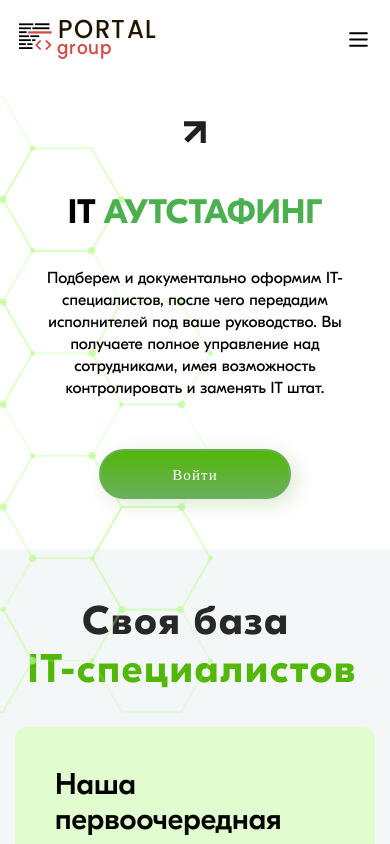
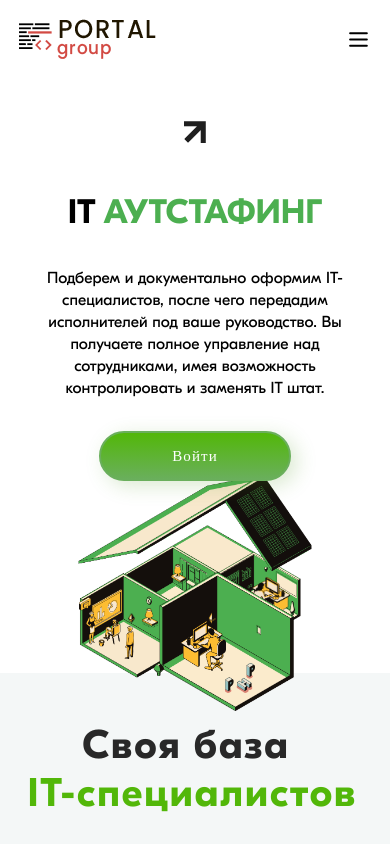
Before and after one commit to apuc/-outstaffing_land, a Vue app: page / in a window 390 px wide. Shown: the top 844 px of the page. Built offline with nearby package versions, Linux system fonts and the light colour scheme.

Commit message:
fix(Outstaffing): исправил изображения под мобилки и выровнял
немного поменял верстку

```diff
--- a/src/components/outstaffing/Outstaffing.vue
+++ b/src/components/outstaffing/Outstaffing.vue
@@ -1,16 +1,5 @@
 <template>
   <section class="outstaffing">
-    <div class="container-absolute-outstaffing">
-      <img class="img-1" src="../../assets/img/main-image/1.png" alt="1">
-      <img class="img-2" src="../../assets/img/main-image/2.png" alt="2">
-      <img class="img-3" src="../../assets/img/main-image/3.png" alt="3">
-      <img class="img-4" src="../../assets/img/main-image/4.png" alt="4">
-      <img class="img-5" src="../../assets/img/main-image/5.png" alt="5">
-      <img class="img-6" src="../../assets/img/main-image/6.png" alt="6">
-      <img class="img-7" src="../../assets/img/main-image/7.png" alt="7">
-      <img class="img-8" src="../../assets/img/main-image/8.png" alt="8">
-      <img class="img-9" src="../../assets/img/main-image/9.png" alt="9">
-    </div>
     <img class="background-circle" src="../../assets/img/circle-background.png" alt="background-circle">
     <h2 class="z-index-1">RUBY ON RAIlS - PHP - PYTHON - VUE.JS - REACT. JS</h2>
     <div class="container">
@@ -27,6 +16,17 @@
         <button class="autorization">
           Войти
         </button>
+      </div>
+      <div class="container-absolute-outstaffing">
+        <img class="img-1" src="../../assets/img/main-image/1.png" alt="1">
+        <img class="img-2" src="../../assets/img/main-image/2.png" alt="2">
+        <img class="img-3" src="../../assets/img/main-image/3.png" alt="3">
+        <img class="img-4" src="../../assets/img/main-image/4.png" alt="4">
+        <img class="img-5" src="../../assets/img/main-image/5.png" alt="5">
+        <img class="img-6" src="../../assets/img/main-image/6.png" alt="6">
+        <img class="img-7" src="../../assets/img/main-image/7.png" alt="7">
+        <img class="img-8" src="../../assets/img/main-image/8.png" alt="8">
+        <img class="img-9" src="../../assets/img/main-image/9.png" alt="9">
       </div>
     </div>
   </section>
@@ -226,7 +226,87 @@ h2 {
     background-color: #ffffff;
   }
   .container-absolute-outstaffing {
-    display: none;
+    /*display: none;*/
+    display: block;
+    width: 100%;
+    height: 160px;
+    position: relative;
+    top: 0;
+    left: 0;
+  }
+
+  img.img-1 {
+    width: 233px;
+    height: 236px;
+    top: 80px;
+    left: 50%;
+    right: 50%;
+    transform: translate(-50%, -50%);
+    z-index: 0;
+  }
+  img.img-2 {
+    top: 105px;
+    left: 50%;
+    right: 50%;
+    transform: translate(-53px, -50%);
+    width: 16px;
+    height: 19px;
+  }
+  img.img-3 {
+    top: 84px;
+    left: 50%;
+    right: 50%;
+    transform: translate(53px, -50%);
+    width: 42px;
+    height: 40px;
+  }
+  img.img-4 {
+    top: 111px;
+    left: 50%;
+    right: 50%;
+    transform: translate(-116px, -50%);
+    width: 55px;
+    height: 70px;
+  }
+  img.img-5 {
+    top: 105px;
+    left: 50%;
+    right: 50%;
+    transform: translate(-67px, -50%);
+    width: 7px;
+    height: 10px;
+  }
+  img.img-6 {
+    top: 61px;
+    left: 50%;
+    right: 50%;
+    transform: translate(-24px, -50%);
+    width: 15px;
+    height: 20px;
+  }
+  img.img-7 {
+    top: 105px;
+    left: 50%;
+    right: 50%;
+    transform: translate(13px, -50%);
+    width: 8px;
+    height: 13px;
+  }
+  img.img-8 {
+    top: 133px;
+    left: 50%;
+    right: 50%;
+    transform: translate(-14px, -50%);
+    width: 45px;
+    height: 50px;
+  }
+  img.img-9 {
+    top: 165px;
+    left: 50%;
+    right: 50%;
+    transform: translate(30px, -50%);
+    width: 30px;
+    height: 30px;
   }
 
   .arrow-right-top {
@@ -269,7 +349,8 @@ h2 {
   }
 
   .autorization {
-    margin: 50px auto;
+    margin: 32px auto;
+    padding: 0;
     width: 192px;
     height: 50px;
     color: #ffffff;
@@ -278,14 +359,17 @@ h2 {
     font-weight: 400;
     line-height: 47.92px;
     letter-spacing: 1.1px;
+    z-index: 15;
   }
 
   img.background-circle {
-    width: 100%;
+    display: none;
   }
 
   .wrapper {
     padding-bottom: 0;
+    display: flex;
+    flex-wrap: wrap;
   }
 }
 </style>
```
